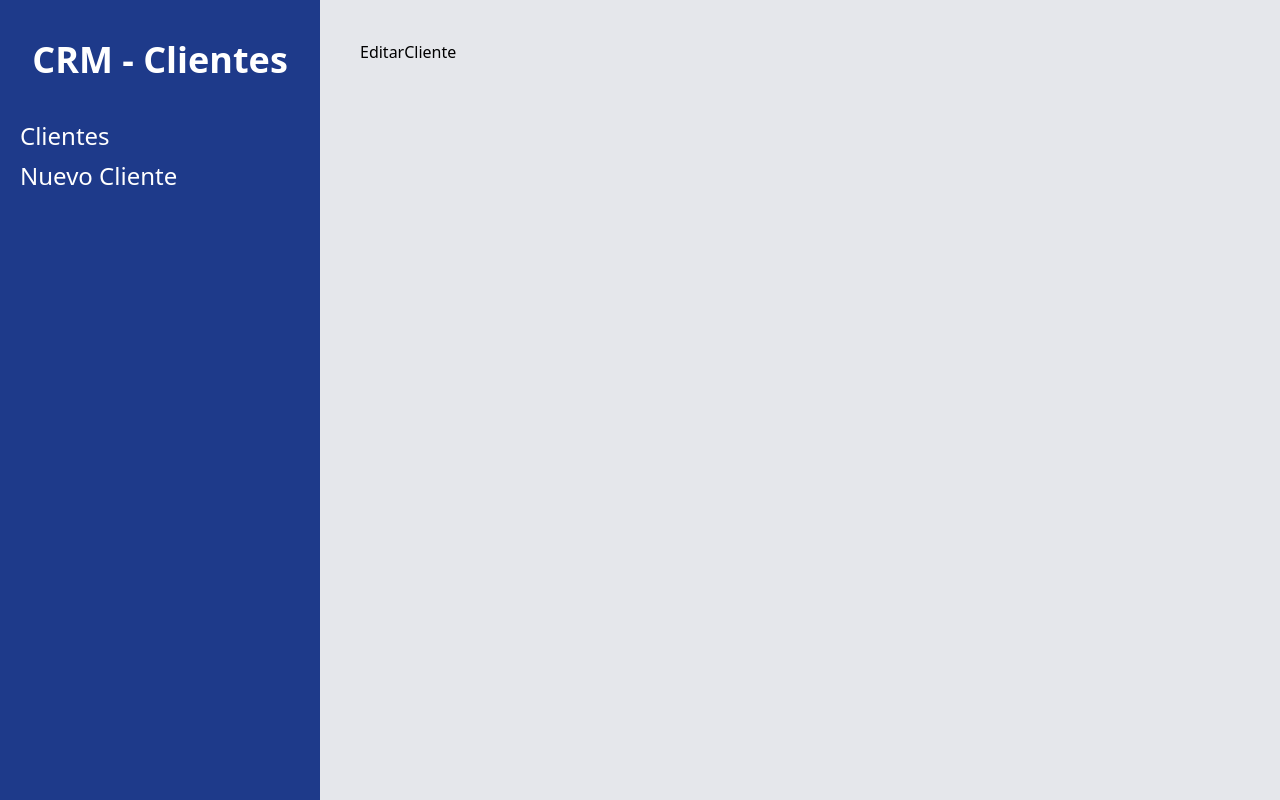
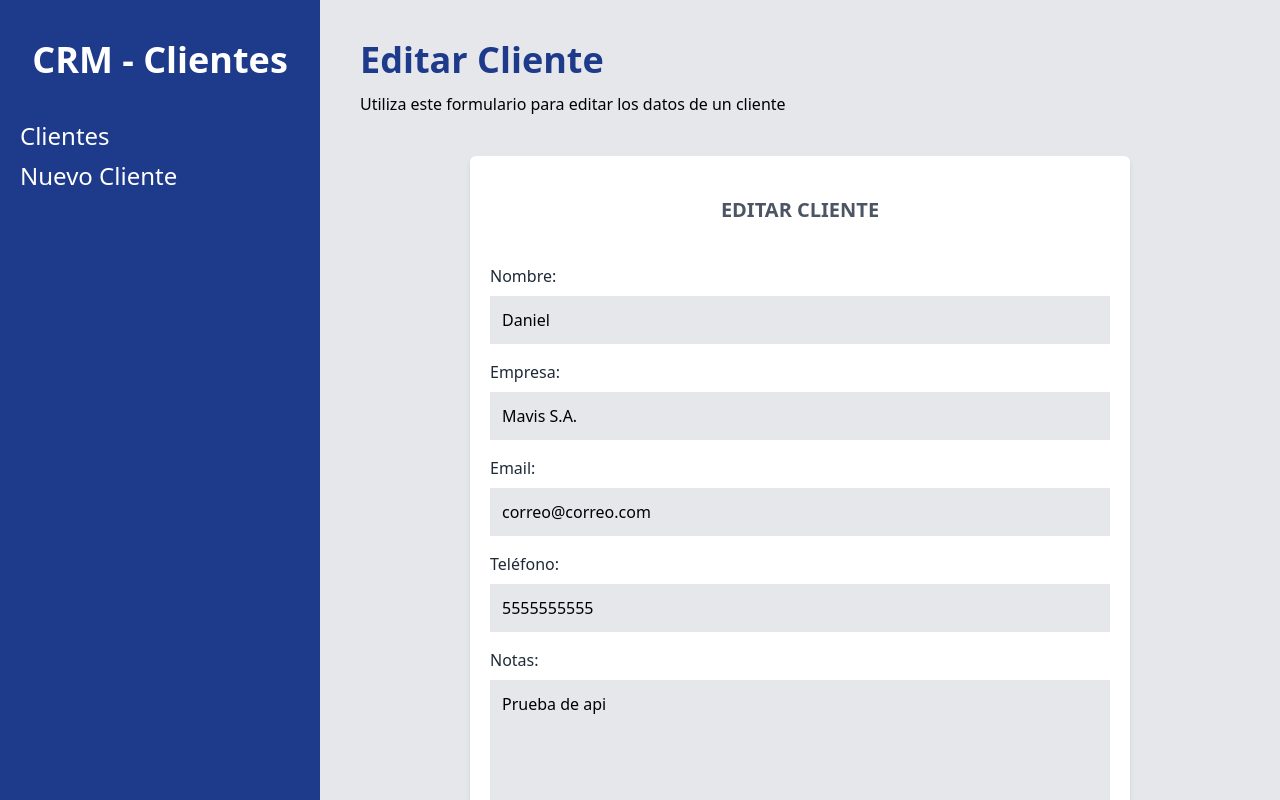
Before and after one commit to daniel-alejober/administrador-pacientes, a React (Vite) app: page /clientes/editar/1 in a window 1280 px wide. Built offline with nearby package versions, Linux system fonts and the light colour scheme; data requests are answered from the project's data file.

Commit message:
formulario editar cliente

```diff
--- a/src/components/Cliente.jsx
+++ b/src/components/Cliente.jsx
@@ -32,6 +32,9 @@ const Cliente = ({ cliente }) => {
         <button
           className="bg-blue-600 hover:bg-blue-700 block w-full text-white p-2 uppercase font-bold text-xs mt-1"
           type="button"
+          onClick={() => {
+            navigate(`/clientes/editar/${id}`);
+          }}
         >
           Editar
         </button>
--- a/src/components/Formulario.jsx
+++ b/src/components/Formulario.jsx
@@ -3,7 +3,7 @@ import Alerta from "./Alerta";
 import { Formik, Form, Field } from "formik";
 import * as Yup from "yup";
 
-const Formulario = () => {
+const Formulario = ({ cliente }) => {
   const navigate = useNavigate();
   /*creamos un schema de yup,
   cuando no tome el error que le pongamos en los parentesis, usaremos
@@ -45,16 +45,29 @@ const Formulario = () => {
   return (
     <div className="bg-white mt-10 px-5 py-10 rounded-md shadow-md md:w-3/4 mx-auto">
       <h1 className="text-gray-600 font-bold text-xl uppercase text-center">
-        Agregar Cliente
+        {cliente.nombre ? "Editar Cliente" : "Agregar Cliente"}
       </h1>
       <Formik
+        /*
+        !Operador nullish coalescing (undefined-null)
+         *tendra esos valores iniciales ya que este componente se esta reutilzando para editar
+         *cliente y si no existe cliente tomara el valor de Formulario.defaultProps,
+         *ya que marcara undefined usamos este codigo
+         *cliente?.nombre ?? "" que significa
+         *puede que venga o no cliente.nombre--"cliente?.nombre"
+         *si es undefined o null entonces pon "" --  ?? ""*/
         initialValues={{
-          nombre: "",
-          empresa: "",
-          email: "",
-          telefono: "",
-          notas: "",
+          nombre: cliente?.nombre ?? "",
+          empresa: cliente?.empresa ?? "",
+          email: cliente?.email ?? "",
+          telefono: cliente?.telefono ?? "",
+          notas: cliente?.notas ?? "",
         }}
+        /*
+         *enableReinitialize vuelve a ejecutar el componente por si lo queremos volver a usar
+         *como en editar clientes debemos usar defaultProps ya que la primera vez que se
+         *ejecute este componente no tendra el objeto de cliente*/
+        enableReinitialize={true}
         // Podemos hacer async la funcion para que espere a que se termine de ejecutar ea funcion
         // para poder limpiar el formulario, destructurando resetForm propiedad de Formik
         onSubmit={async (valoresFormulario, { resetForm }) => {
@@ -143,7 +156,7 @@ const Formulario = () => {
             </div>
             <input
               type="submit"
-              value="Agregar Cliente"
+              value={cliente.nombre ? "Editar Cliente" : "Agregar Cliente"}
               className="cursor-pointer mt-5 w-full bg-blue-800 p-3 text-white uppercase font-bold text-lg"
             />
           </Form>
@@ -153,4 +166,12 @@ const Formulario = () => {
   );
 };
 
+/*
+ *DefaultProps primero se pone el nombre del componente
+ * si no esta presente algun valor entran y toman los valores que tengan los defaultProps
+ */
+Formulario.defaultProps = {
+  cliente: {},
+};
+
 export default Formulario;
--- a/src/components/spinner/spinner.css
+++ b/src/components/spinner/spinner.css
@@ -2,6 +2,7 @@
   display: inline-block;
   width: 80px;
   height: 80px;
+  margin: 50px;
 }
 .lds-dual-ring:after {
   content: " ";
--- a/src/pages/EditarCliente.jsx
+++ b/src/pages/EditarCliente.jsx
@@ -1,9 +1,35 @@
-import React from 'react'
+import React, { useEffect, useState } from "react";
+import { useParams } from "react-router-dom";
+import Formulario from "../components/Formulario";
+import Spinner from "../components/spinner/Spinner";
 
 const EditarCliente = () => {
+  const { id } = useParams();
+  const [cargando, setCargando] = useState(true);
+  const [cliente, setCliente] = useState({});
+  useEffect(() => {
+    const obtenerClienteAPI = async () => {
+      try {
+        const url = `${import.meta.env.VITE_API_URL}/${id}`;
+        const respuesta = await fetch(url);
+        const datosCliente = await respuesta.json();
+        setCliente(datosCliente);
+      } catch (error) {
+        console.log(error);
+      }
+      setCargando(!cargando);
+    };
+    obtenerClienteAPI();
+  }, [id]);
   return (
-    <div>EditarCliente</div>
-  )
-}
+    <>
+      <h1 className="font-black text-4xl text-blue-900">Editar Cliente</h1>
+      <p className="mt-3">
+        Utiliza este formulario para editar los datos de un cliente
+      </p>
+      <Formulario cliente={cliente} />
+    </>
+  );
+};
 
-export default EditarCliente
+export default EditarCliente;
--- a/src/pages/VerCliente.jsx
+++ b/src/pages/VerCliente.jsx
@@ -4,11 +4,10 @@ import Spinner from "../components/spinner/Spinner";
 
 const VerCliente = () => {
   const { id } = useParams();
-  const [cargando, setCargando] = useState(false);
+  const [cargando, setCargando] = useState(true);
   const [cliente, setCliente] = useState({});
   const { nombre, empresa, email, telefono, notas } = cliente;
   useEffect(() => {
-    setCargando(!cargando);
     const obtenerClienteAPI = async () => {
       try {
         const url = `${import.meta.env.VITE_API_URL}/${id}`;
@@ -18,12 +17,16 @@ const VerCliente = () => {
       } catch (error) {
         console.log(error);
       }
-      setCargando(false);
+      setCargando(!cargando);
     };
     obtenerClienteAPI();
   }, [id]);
 
-  return (
+  return cargando ? (
+    <Spinner />
+  ) : Object.keys(cliente).length === 0 ? (
+    <p className="font-black text-4xl text-red-900">No hay resultados</p>
+  ) : (
     <div>
       {cargando ? (
         <Spinner />
```
